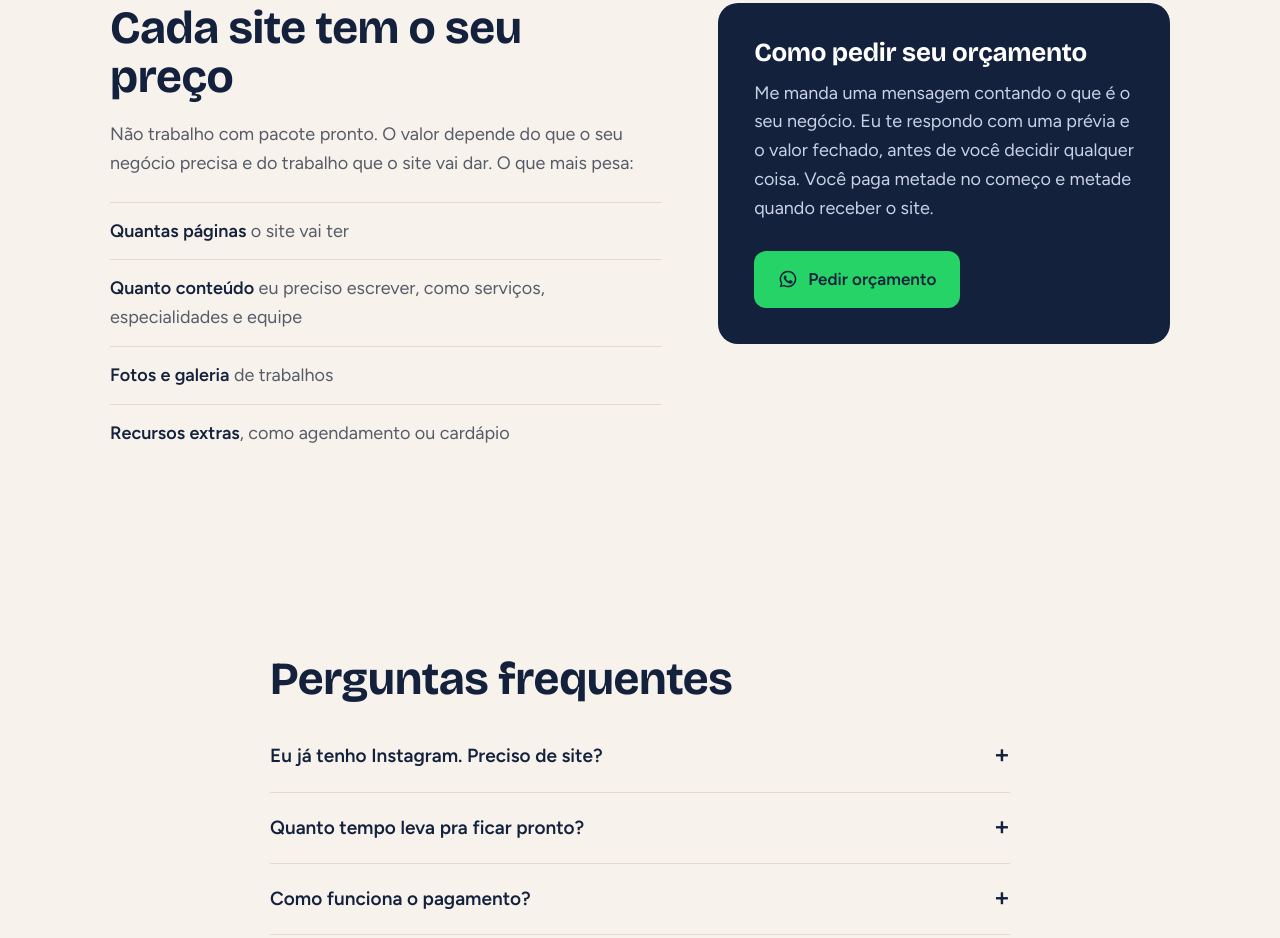
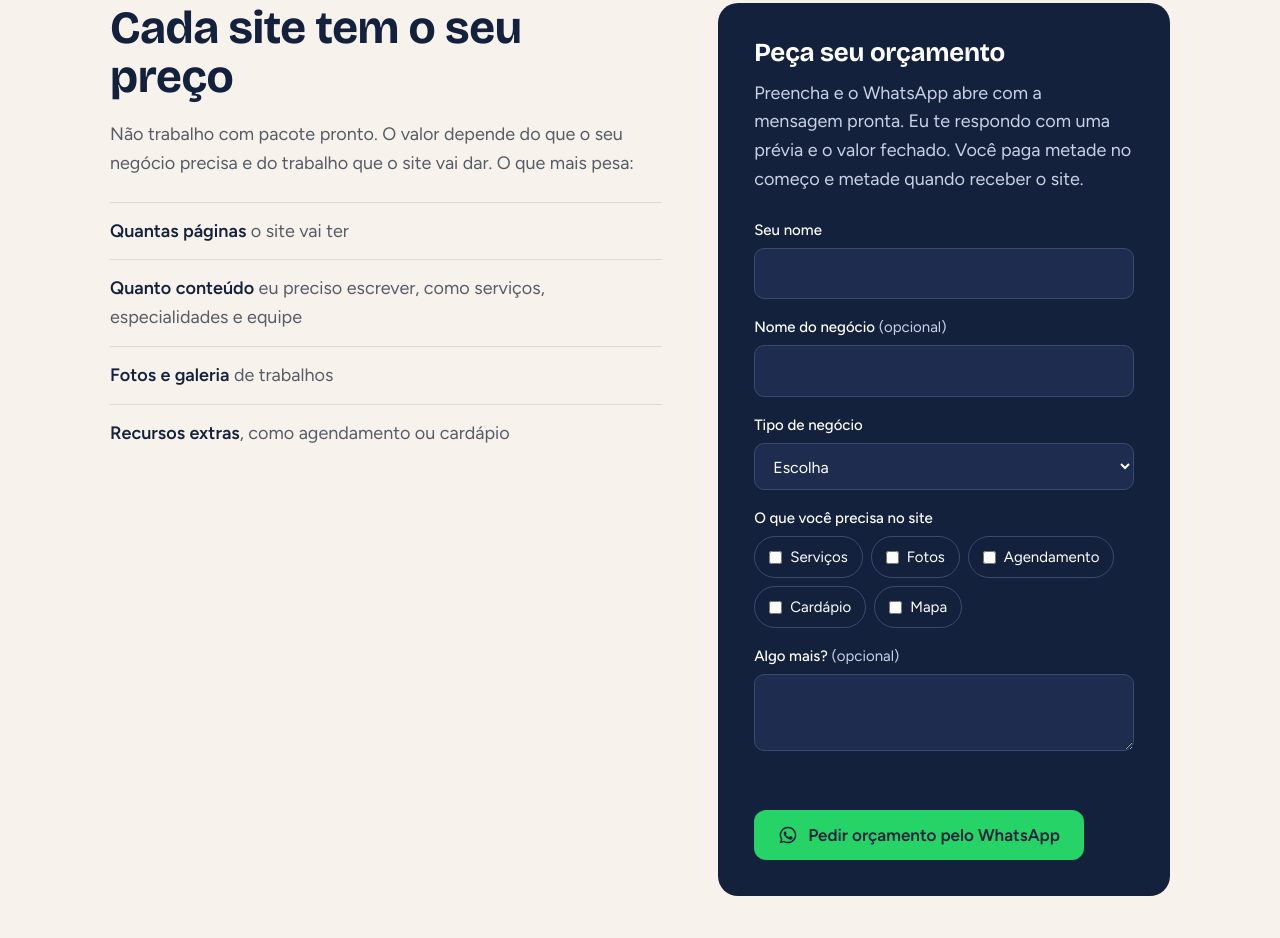
Before and after one commit to heitormarquessilva/meu-site, a plain HTML site: page index.html in a window 1280 px wide. Shown: the part 3239-4177 px from the top of the page. Drawn offline with nearby package versions, Linux system fonts and the light colour scheme.

Commit message:
Adiciona formulário de orçamento que abre o WhatsApp com a mensagem pronta
- A caixa "Como pedir seu orçamento" virou "Peça seu orçamento", com
  formulário: nome, nome do negócio, tipo de negócio, o que precisa no
  site e observação
- Ao enviar, o WhatsApp abre com tudo organizado numa mensagem só
- Avisa se faltar o nome ou o tipo de negócio
- Nenhum dado fica guardado no site, vai direto para o WhatsApp
- Primeiro JavaScript do site, no novo arquivo script.js
- Se o JavaScript não carregar, aparece o botão antigo de orçamento

```diff
--- a/index.html
+++ b/index.html
@@ -147,9 +147,36 @@
       </ul>
     </div>
     <div class="quote-box">
-      <h3>Como pedir seu orçamento</h3>
-      <p>Me manda uma mensagem contando o que é o seu negócio. Eu te respondo com uma prévia e o valor fechado, antes de você decidir qualquer coisa. Você paga metade no começo e metade quando receber o site.</p>
-      <a class="btn" href="https://wa.me/5531983663689?text=Ol%C3%A1%20Heitor!%20Quero%20um%20or%C3%A7amento%20para%20o%20site%20do%20meu%20neg%C3%B3cio." target="_blank" rel="noopener"><svg aria-hidden="true"><use href="#wa"/></svg>Pedir orçamento</a>
+      <h3>Peça seu orçamento</h3>
+      <p>Preencha e o WhatsApp abre com a mensagem pronta. Eu te respondo com uma prévia e o valor fechado. Você paga metade no começo e metade quando receber o site.</p>
+      <form class="orc" id="orc" novalidate>
+        <div><label for="orc-nome">Seu nome</label><input id="orc-nome" name="nome" autocomplete="given-name" required></div>
+        <div><label for="orc-neg">Nome do negócio <span>(opcional)</span></label><input id="orc-neg" name="negocio" autocomplete="organization"></div>
+        <div><label for="orc-tipo">Tipo de negócio</label>
+          <select id="orc-tipo" name="tipo" required>
+            <option value="">Escolha</option>
+            <option>Clínica veterinária ou pet shop</option>
+            <option>Dentista</option>
+            <option>Clínica de estética</option>
+            <option>Fisioterapia ou psicologia</option>
+            <option>Oficina</option>
+            <option>Restaurante ou lanchonete</option>
+            <option>Salão de beleza</option>
+            <option>Outro</option>
+          </select></div>
+        <fieldset><legend>O que você precisa no site</legend>
+          <div class="chips">
+            <label><input type="checkbox" name="itens" value="Lista de serviços">Serviços</label>
+            <label><input type="checkbox" name="itens" value="Galeria de fotos">Fotos</label>
+            <label><input type="checkbox" name="itens" value="Agendamento">Agendamento</label>
+            <label><input type="checkbox" name="itens" value="Cardápio">Cardápio</label>
+            <label><input type="checkbox" name="itens" value="Endereço e mapa">Mapa</label>
+          </div></fieldset>
+        <div><label for="orc-obs">Algo mais? <span>(opcional)</span></label><textarea id="orc-obs" name="obs" rows="2"></textarea></div>
+        <p class="orc-erro" id="orc-erro" role="alert"></p>
+        <button class="btn" type="submit"><svg aria-hidden="true"><use href="#wa"/></svg>Pedir orçamento pelo WhatsApp</button>
+      </form>
+      <noscript><a class="btn" href="https://wa.me/5531983663689?text=Ol%C3%A1%20Heitor!%20Quero%20um%20or%C3%A7amento%20para%20o%20site%20do%20meu%20neg%C3%B3cio." target="_blank" rel="noopener">Pedir orçamento</a></noscript>
     </div>
   </div>
 </section>
@@ -187,5 +214,6 @@
   <svg aria-hidden="true"><use href="#wa"/></svg>
 </a>
 
+<script src="script.js" defer></script>
 </body>
 </html>
--- /dev/null
+++ b/script.js
@@ -0,0 +1,31 @@
+// Formulário de orçamento: monta a mensagem e abre o WhatsApp.
+// Nenhum dado é guardado no site.
+(function () {
+  var form = document.getElementById('orc');
+  if (!form) return;
+  var erro = document.getElementById('orc-erro');
+  var WHATS = '5531983663689';
+
+  form.addEventListener('input', function () { erro.textContent = ''; });
+
+  form.addEventListener('submit', function (e) {
+    e.preventDefault();
+    var nome = form.nome.value.trim();
+    var negocio = form.negocio.value.trim();
+    var tipo = form.tipo.value;
+    var obs = form.obs.value.trim();
+    var itens = Array.prototype.slice.call(form.querySelectorAll('input[name=itens]:checked'))
+      .map(function (c) { return c.value; });
+
+    if (!nome) { erro.textContent = 'Escreva seu nome.'; form.nome.focus(); return; }
+    if (!tipo) { erro.textContent = 'Escolha o tipo de negócio.'; form.tipo.focus(); return; }
+
+    var msg = 'Olá Heitor! Sou ' + nome + (negocio ? ', do ' + negocio : '') + '.\n' +
+      'Tipo de negócio: ' + tipo;
+    if (itens.length) msg += '\nPreciso de: ' + itens.join(', ');
+    if (obs) msg += '\nObservação: ' + obs;
+    msg += '\nQuero um orçamento para o meu site.';
+
+    window.open('https://wa.me/' + WHATS + '?text=' + encodeURIComponent(msg), '_blank', 'noopener');
+  });
+})();
--- a/style.css
+++ b/style.css
@@ -94,7 +94,20 @@ nav ul a:hover{color:var(--navy)}
 .factors b{color:var(--navy);font-weight:600}
 .quote-box{background:var(--navy);color:var(--navy-mid);border-radius:20px;padding:36px}
 .quote-box h3{color:#fff;font-size:26px;margin-bottom:12px}
-.quote-box p{margin-bottom:28px}
+.quote-box p{margin-bottom:24px}
+.orc{display:grid;gap:16px}
+.orc label,.orc legend{display:block;font-size:15px;color:#fff;font-weight:500;margin-bottom:6px}
+.orc label span{color:var(--navy-mid);font-weight:400}
+.orc input:not([type=checkbox]),.orc select,.orc textarea{width:100%;padding:12px 14px;border:1px solid #3a4a6e;border-radius:10px;background:#1d2c4f;color:#fff;font:inherit;font-size:16px}
+.orc select option{color:var(--ink);background:#fff}
+.orc fieldset{border:0;padding:0;margin:0}
+.chips{display:flex;flex-wrap:wrap;gap:8px}
+.chips label{display:inline-flex;align-items:center;gap:8px;margin:0;padding:8px 14px;border:1px solid #3a4a6e;border-radius:999px;font-weight:400;cursor:pointer}
+.chips label:has(input:checked){background:#fff;color:var(--navy);border-color:#fff}
+.chips input{accent-color:var(--cta)}
+.orc-erro{min-height:1.2em;margin:0!important;color:#ffb4a8;font-size:15px}
+.orc .btn{justify-self:start;border:0;cursor:pointer;font-family:inherit}
+.orc :focus-visible{outline-color:var(--cta)}
 @media(max-width:880px){.quote{grid-template-columns:1fr;gap:32px}}
 
 /* sobre */
```
